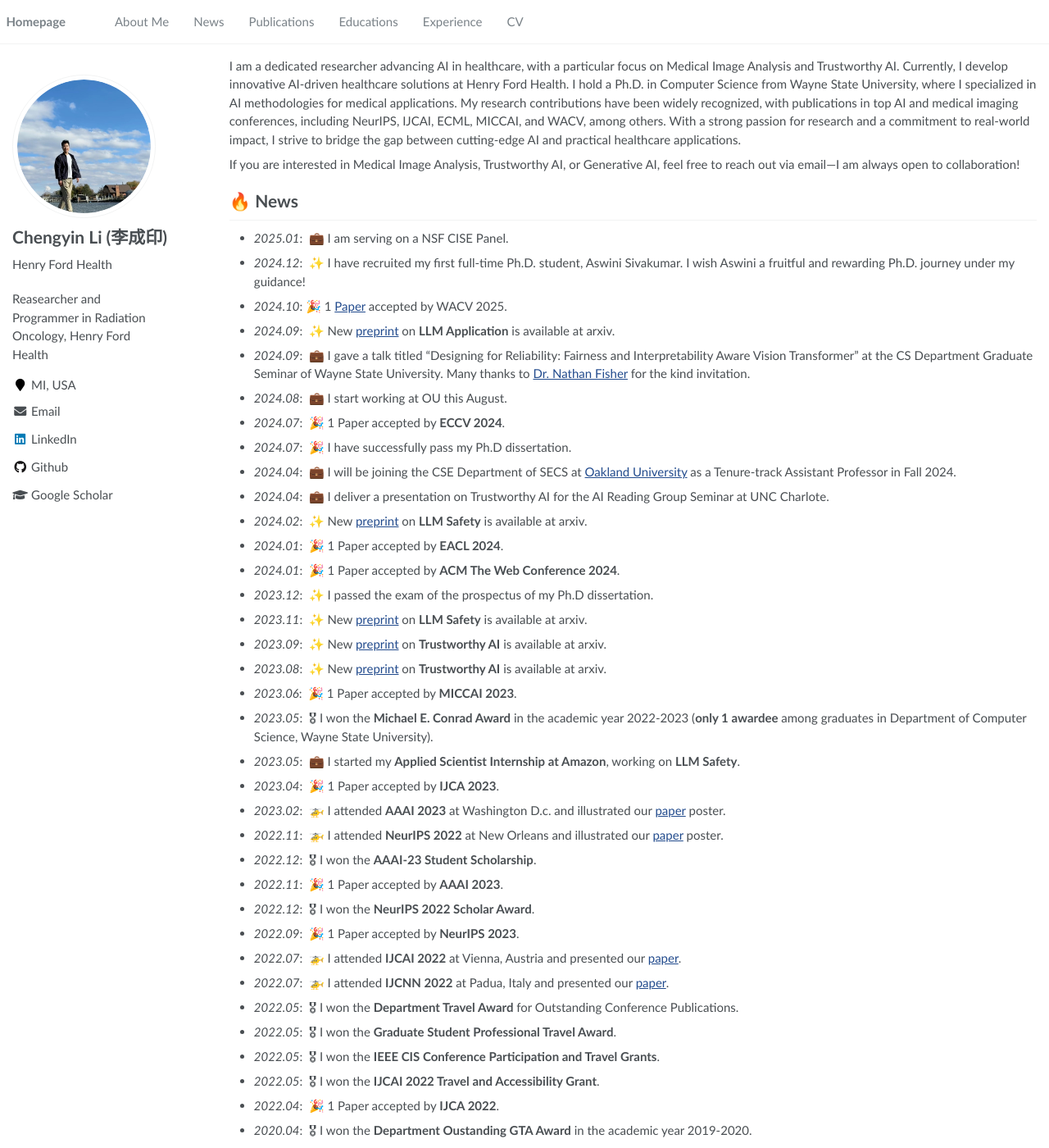
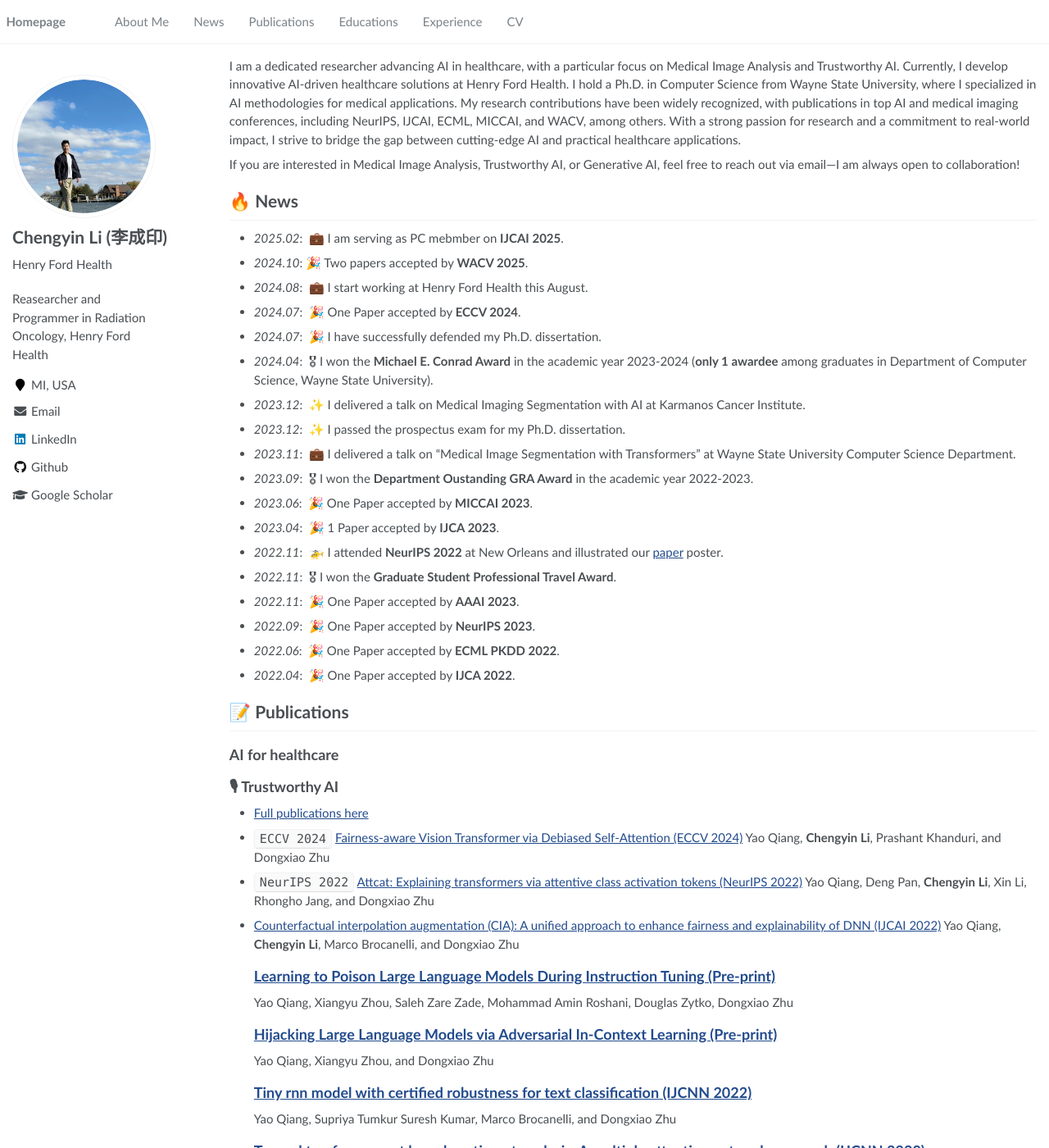
Before and after one commit to ChengyinLee/chengyinlee.github.io, a Jekyll site: the page built from _pages/about.md, in a window 1280 px wide and 1400 px high. Shown: the whole window at 82% size. Built offline with Jekyll 4.4.1, drawn with Linux system fonts in a browser that asks for light colours; some of the changed text lies outside the part shown.

Commit message:
more changes

```diff
--- a/_pages/about.md
+++ b/_pages/about.md
@@ -9,74 +9,63 @@ redirect_from:
 ---
 
 <span class='anchor' id='about-me'></span>
-I am a dedicated researcher advancing AI in healthcare, with a particular focus on Medical Image Analysis and Trustworthy AI. Currently, I develop innovative AI-driven healthcare solutions at Henry Ford Health. I hold a Ph.D. in Computer Science from Wayne State University, where I specialized in AI methodologies for medical applications. My research contributions have been widely recognized, with publications in top AI and medical imaging conferences, including NeurIPS, IJCAI, ECML, MICCAI, and WACV, among others. With a strong passion for research and a commitment to real-world impact, I strive to bridge the gap between cutting-edge AI and practical healthcare applications.
+I am a dedicated researcher advancing AI in healthcare, with a particular focus on Medical Image Analysis and Trustworthy AI. Currently,
+I develop innovative AI-driven healthcare solutions at Henry Ford Health. I hold a Ph.D. in Computer Science from Wayne State University,
+where I specialized in AI methodologies for medical applications. My research contributions have been widely recognized, with publications
+in top AI and medical imaging conferences, including NeurIPS, IJCAI, ECML, MICCAI, and WACV, among others. With a strong passion for research
+and a commitment to real-world impact, I strive to bridge the gap between cutting-edge AI and practical healthcare applications.
 
 If you are interested in Medical Image Analysis, Trustworthy AI, or Generative AI, feel free to reach out via email—I am always open to collaboration!
 
 # 🔥 News
-- *2025.01*: &nbsp;💼 I am serving on a NSF CISE Panel.
-- *2024.12*: &nbsp;✨ I have recruited my first full-time Ph.D. student, Aswini Sivakumar. I wish Aswini a fruitful and rewarding Ph.D. journey under my guidance!
-- *2024.10*:  🎉 1 [Paper](https://arxiv.org/pdf/2308.14936.pdf) accepted by WACV 2025.
-- *2024.09*: &nbsp;✨ New [preprint](https://arxiv.org/pdf/2409.15027) on **LLM Application** is available at arxiv.
-- *2024.09*: &nbsp;💼 I gave a talk titled "Designing for Reliability: Fairness and Interpretability Aware Vision Transformer" at the CS Department Graduate Seminar of Wayne State University. Many thanks to [Dr. Nathan Fisher](https://engineering.wayne.edu/profile/dx3281) for the kind invitation.
-- *2024.08*: &nbsp;💼 I start working at OU this August.
-- *2024.07*: &nbsp;🎉 1 Paper accepted by **ECCV 2024**.
-- *2024.07*: &nbsp;🎉 I have successfully pass my Ph.D dissertation.
-- *2024.04*: &nbsp;💼 I will be joining the CSE Department of SECS at [Oakland University](https://www.oakland.edu/) as a Tenure-track Assistant Professor in Fall 2024.
-- *2024.04*: &nbsp;💼 I deliver a presentation on Trustworthy AI for the AI Reading Group Seminar at UNC Charlote.
-- *2024.02*: &nbsp;✨ New [preprint](https://arxiv.org/pdf/2402.13459.pdf) on **LLM Safety** is available at arxiv.
-- *2024.01*: &nbsp;🎉 1 Paper accepted by **EACL 2024**.
-- *2024.01*: &nbsp;🎉 1 Paper accepted by **ACM The Web Conference 2024**.
-- *2023.12*: &nbsp;✨ I passed the exam of the prospectus of my Ph.D dissertation.
-- *2023.11*: &nbsp;✨ New [preprint](https://arxiv.org/pdf/2311.09948.pdf) on **LLM Safety** is available at arxiv.
-- *2023.09*: &nbsp;✨ New [preprint](https://arxiv.org/pdf/2309.08035.pdf) on **Trustworthy AI** is available at arxiv.
-- *2023.08*: &nbsp;✨ New [preprint](https://arxiv.org/pdf/2301.13803.pdf) on **Trustworthy AI** is available at arxiv.
-- *2023.06*: &nbsp;🎉 1 Paper accepted by **MICCAI 2023**.
-- *2023.05*: &nbsp;🎖 I won the **Michael E. Conrad Award** in the academic year 2022-2023 (**only 1 awardee** among graduates in Department of Computer Science, Wayne State University).
-- *2023.05*: &nbsp;💼 I started my **Applied Scientist Internship at Amazon**, working on **LLM Safety**.
+- *2025.02*: &nbsp;💼 I am serving as PC mebmber on **IJCAI 2025**.
+- *2024.10*:  🎉 Two papers accepted by **WACV 2025**.
+- *2024.08*: &nbsp;💼 I start working at Henry Ford Health this August.
+- *2024.07*: &nbsp;🎉 One Paper accepted by **ECCV 2024**.
+- *2024.07*: &nbsp;🎉 I have successfully defended my Ph.D. dissertation.
+- *2024.04*: &nbsp;🎖 I won the **Michael E. Conrad Award** in the academic year 2023-2024 (**only 1 awardee** among graduates in Department of Computer Science, Wayne State University).
+- *2023.12*: &nbsp;✨ I delivered a talk on Medical Imaging Segmentation with AI at Karmanos Cancer Institute.
+- *2023.12*: &nbsp;✨ I passed the prospectus exam for my Ph.D. dissertation.
+- *2023.11*: &nbsp;💼 I delivered a talk on "Medical Image Segmentation with Transformers" at Wayne State University Computer Science Department.
+- *2023.09*: &nbsp;🎖 I won the **Department Oustanding GRA Award** in the academic year 2022-2023.
+- *2023.06*: &nbsp;🎉 One Paper accepted by **MICCAI 2023**.
 - *2023.04*: &nbsp;🎉 1 Paper accepted by **IJCA 2023**.
-- *2023.02*: &nbsp;🚁 I attended **AAAI 2023** at Washington D.c. and illustrated our [paper](https://ojs.aaai.org/index.php/AAAI/article/view/26044) poster.
 - *2022.11*: &nbsp;🚁 I attended **NeurIPS 2022** at New Orleans and illustrated our [paper](https://proceedings.neurips.cc/paper_files/paper/2022/file/20e45668fefa793bd9f2edf19be12c4b-Paper-Conference.pdf) poster.
-- *2022.12*: &nbsp;🎖 I won the **AAAI-23 Student Scholarship**.
-- *2022.11*: &nbsp;🎉 1 Paper accepted by **AAAI 2023**.
-- *2022.12*: &nbsp;🎖 I won the **NeurIPS 2022 Scholar Award**.
-- *2022.09*: &nbsp;🎉 1 Paper accepted by **NeurIPS 2023**.
-- *2022.07*: &nbsp;🚁 I attended **IJCAI 2022** at Vienna, Austria and presented our [paper](https://www.ijcai.org/proceedings/2022/0103.pdf).
-- *2022.07*: &nbsp;🚁 I attended **IJCNN 2022** at Padua, Italy and presented our [paper](https://ieeexplore.ieee.org/abstract/document/9892117).
-- *2022.05*: &nbsp;🎖 I won the **Department Travel Award** for Outstanding Conference Publications.
-- *2022.05*: &nbsp;🎖 I won the **Graduate Student Professional Travel Award**.
-- *2022.05*: &nbsp;🎖 I won the **IEEE CIS Conference Participation and Travel Grants**.
-- *2022.05*: &nbsp;🎖 I won the **IJCAI 2022 Travel and Accessibility Grant**.
-- *2022.04*: &nbsp;🎉 1 Paper accepted by **IJCA 2022**.
-- *2020.04*: &nbsp;🎖 I won the **Department Oustanding GTA Award** in the academic year 2019-2020.
-- *2019.06*: &nbsp;🎖 I won the **Graduate School Master’s Scholarship Award**.
+- *2022.11*: &nbsp;🎖 I won the **Graduate Student Professional Travel Award**.
+- *2022.11*: &nbsp;🎉 One Paper accepted by **AAAI 2023**.
+- *2022.09*: &nbsp;🎉 One Paper accepted by **NeurIPS 2023**.
+- *2022.06*: &nbsp;🎉 One Paper accepted by **ECML PKDD 2022**.
+- *2022.04*: &nbsp;🎉 One Paper accepted by **IJCA 2022**.
 
 # 📝 Publications
-## [Full publications here](https://scholar.google.com/citations?user=8ADcg38AAAAJ&hl=en)
-## [Fairness-aware Vision Transformer via Debiased Self-Attention (ECCV 2024)](https://arxiv.org/pdf/2301.13803.pdf)
-**Yao Qiang**, Chengyin Li, Prashant Khanduri, and Dongxiao Zhu
-## [Prompt Perturbation Consistency Learning (PPCL) for Robust Language Models (EACL 2024)](https://arxiv.org/pdf/2402.15833.pdf)
-**Yao Qiang**, Subhrangshu Nandi, Ninareh Mehrabi, Greg Ver Steeg, Anoop Kumar, Anna Rumshisky, and Aram Galstyan
-## [Attcat: Explaining transformers via attentive class activation tokens (NeurIPS 2022)](https://proceedings.neurips.cc/paper_files/paper/2022/file/20e45668fefa793bd9f2edf19be12c4b-Paper-Conference.pdf)
-**Yao Qiang**, Deng Pan, Chengyin Li, Xin Li, Rhongho Jang, and Dongxiao Zhu
-## [Counterfactual interpolation augmentation (CIA): A unified approach to enhance fairness and explainability of DNN (IJCAI 2022)](https://www.ijcai.org/proceedings/2022/0103.pdf)
-**Yao Qiang**, Chengyin Li, Marco Brocanelli, and Dongxiao Zhu
+## AI for healthcare
+
+
+## 🎙 Trustworthy AI
+- [Full publications here](https://scholar.google.com/citations?user=GeL7DtsAAAAJ&hl=en)
+- ``ECCV 2024`` [Fairness-aware Vision Transformer via Debiased Self-Attention (ECCV 2024)](https://arxiv.org/pdf/2301.13803.pdf)
+  Yao Qiang, **Chengyin Li**, Prashant Khanduri, and Dongxiao Zhu
+- ``NeurIPS 2022`` [Attcat: Explaining transformers via attentive class activation tokens (NeurIPS 2022)](https://proceedings.neurips.cc/paper_files/paper/2022/file/20e45668fefa793bd9f2edf19be12c4b-Paper-Conference.pdf)
+  Yao Qiang, Deng Pan, **Chengyin Li**, Xin Li, Rhongho Jang, and Dongxiao Zhu
+
+- [Counterfactual interpolation augmentation (CIA): A unified approach to enhance fairness and explainability of DNN (IJCAI 2022)](https://www.ijcai.org/proceedings/2022/0103.pdf)
+Yao Qiang, **Chengyin Li**, Marco Brocanelli, and Dongxiao Zhu
 ## [Learning to Poison Large Language Models During Instruction Tuning (Pre-print)](https://arxiv.org/pdf/2402.13459.pdf)
-**Yao Qiang**, Xiangyu Zhou, Saleh Zare Zade, Mohammad Amin Roshani, Douglas Zytko, Dongxiao Zhu
+Yao Qiang, Xiangyu Zhou, Saleh Zare Zade, Mohammad Amin Roshani, Douglas Zytko, Dongxiao Zhu
 ## [Hijacking Large Language Models via Adversarial In-Context Learning (Pre-print)](https://arxiv.org/pdf/2311.09948.pdf)
-**Yao Qiang**, Xiangyu Zhou, and Dongxiao Zhu
+Yao Qiang, Xiangyu Zhou, and Dongxiao Zhu
 ## [Tiny rnn model with certified robustness for text classification (IJCNN 2022)](https://ieeexplore.ieee.org/abstract/document/9892117)
-**Yao Qiang**, Supriya Tumkur Suresh Kumar, Marco Brocanelli, and Dongxiao Zhu
+Yao Qiang, Supriya Tumkur Suresh Kumar, Marco Brocanelli, and Dongxiao Zhu
 ## [Toward tag-free aspect based sentiment analysis: A multiple attention network approach (IJCNN 2020)](https://ieeexplore.ieee.org/abstract/document/9207426)
-**Yao Qiang**, Xin Li, and Dongxiao Zhu
+Yao Qiang, Xin Li, and Dongxiao Zhu
 ## [Benchmark and Neural Architecture for Conversational Entity Retrieval from a Knowledge Graph (The Web Conference 2024)](https://openreview.net/pdf?id=9UudHPxH27)
-Mona Zamiri, **Yao Qiang**, Fedor Nikolaev, Dongxiao Zhu, Alexander Kotov
+Mona Zamiri, Yao Qiang, Fedor Nikolaev, Dongxiao Zhu, Alexander Kotov
 ## [Learning compact features via in-training representation alignment (AAAI 2023)](https://ojs.aaai.org/index.php/AAAI/article/view/26044)
-Xin Li, Xiangrui Li, Deng Pan, **Yao Qiang**, and Dongxiao Zhuu
+Xin Li, Xiangrui Li, Deng Pan, Yao Qiang, and Dongxiao Zhuu
 ## [Negative Flux Aggregation to Estimate Feature Attributions (IJCAI 2023)](https://arxiv.org/pdf/2301.06989.pdf)
-Xin Li, Deng Pan, Chengyin Li, **Yao Qiang**, and Dongxiao Zhu
+Xin Li, Deng Pan, **Chengyin Li**, Yao Qiang, and Dongxiao Zhu
 ## [FocalUNETR: A Focal Transformer for Boundary-Aware Prostate Segmentation Using CT Images (MICCAI 2022)](https://link.springer.com/chapter/10.1007/978-3-031-43898-1_57)
-Chengyin Li, **Yao Qiang**, Rafi Ibn Sultan, Hassan Bagher-Ebadian, Prashant Khanduri, Indrin J. Chetty, and Dongxiao Zhu
+**Chengyin Li**, Yao Qiang, Rafi Ibn Sultan, Hassan Bagher-Ebadian, Prashant Khanduri, Indrin J. Chetty, and Dongxiao Zhu
 
 # 📖 Educations
 - *2019.09 - 2024.06*, Doctor of Philosophy in Computer Science, Wayne State University
```
